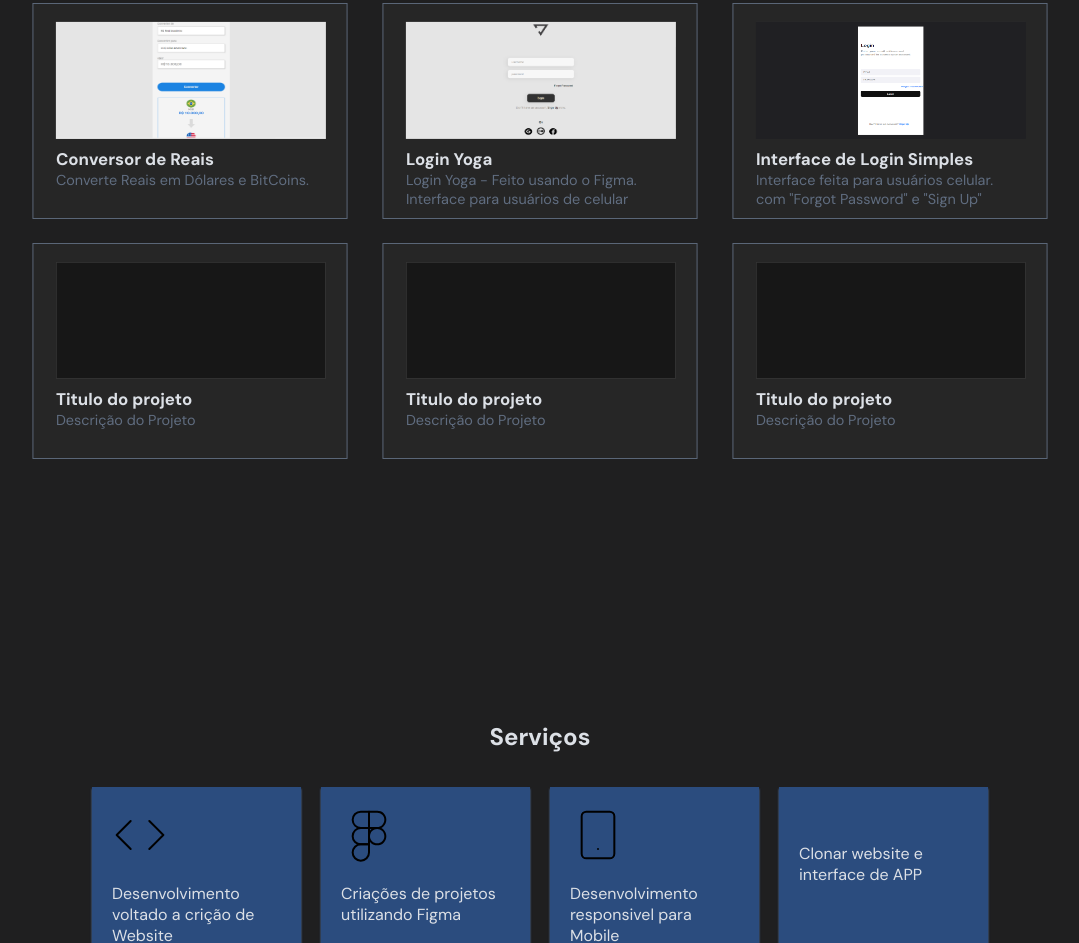
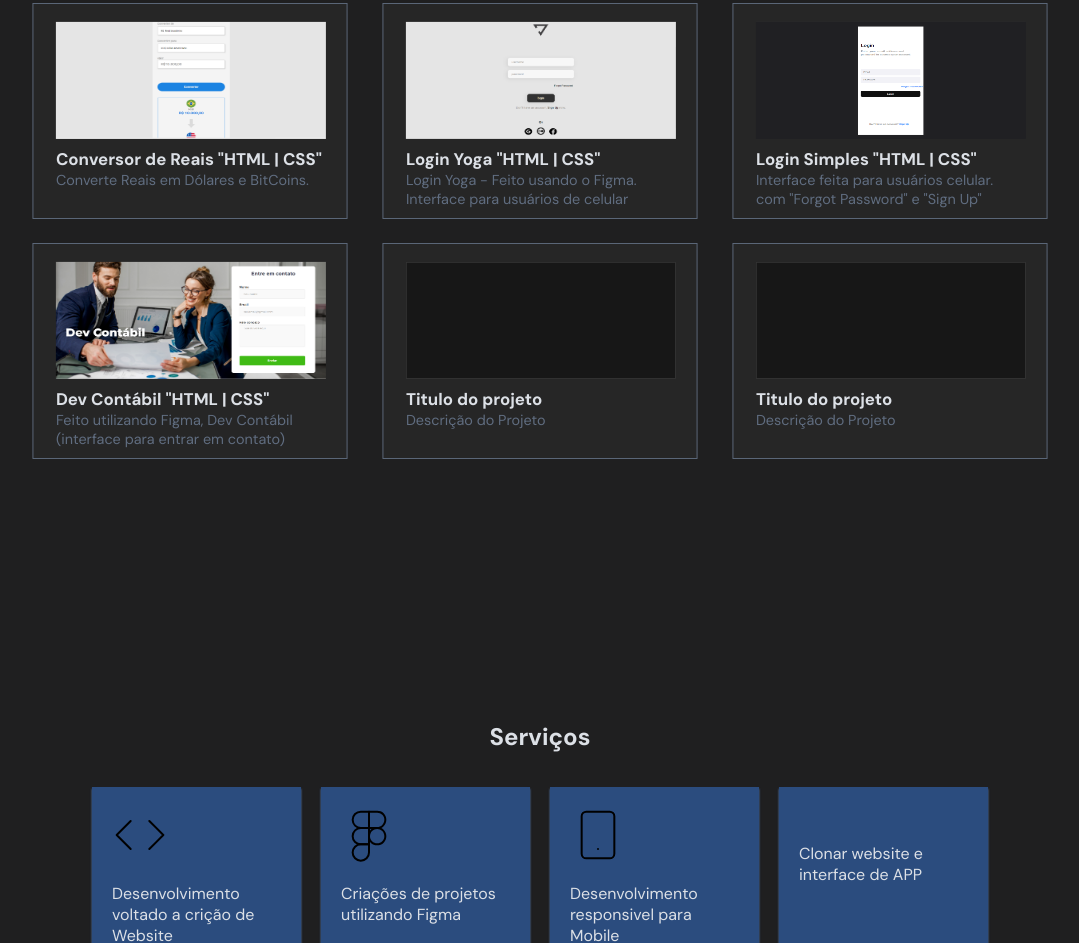
Before and after one commit to SamuelRosario-C/Portifolio, a plain HTML site: page index.html in a window 1280 px wide. Shown: the part 1769-2712 px from the top of the page, without its empty margins (100-1179 px from the left). Drawn offline with Linux system fonts and the light colour scheme.

Commit message:
add dev contábil list project

```diff
--- a/index.html
+++ b/index.html
@@ -89,30 +89,30 @@
             <div class="conteiner-wrap">
                 <a href="https://willissz.github.io/Currency-Converter-for-Reais/" class="container-project">
 
-                    <img class="project" src="./assets/ImgProjetos/conversordemoedas.png" alt="">
-                    <h3>Conversor de Reais</h3>
+                    <img class="project" src="./assets/ImgProjetos/conversordemoedas.png" alt="img-conversor-de-moedas">
+                    <h3>Conversor de Reais "HTML | CSS"</h3>
                     <p>Converte Reais em Dólares e BitCoins.</p>
 
                 </a>
                 <a href="https://willissz.github.io/Extra-Yoga/" class="container-project">
 
-                    <img class="project" src="./assets/ImgProjetos/login yoga.png" alt="">
-                    <h3>Login Yoga</h3>
+                    <img class="project" src="./assets/ImgProjetos/login yoga.png" alt="img-login-yoga">
+                    <h3>Login Yoga "HTML | CSS"</h3>
                     <p>Login Yoga - Feito usando o Figma. Interface para usuários de celular</p>
 
                 </a>
                 <a href="https://willissz.github.io/Project-Login/" class="container-project">
 
-                    <img class="project" src="./assets/ImgProjetos/loginsimplificado.png" alt="">
-                    <h3>Interface de Login Simples</h3>
+                    <img class="project" src="./assets/ImgProjetos/loginsimplificado.png" alt="img-interface-de-login-simples">
+                    <h3>Login Simples "HTML | CSS"</h3>
                     <p>Interface feita para usuários celular. com "Forgot Password" e "Sign Up"</p>
 
                 </a>
-                <a href="" class="container-project">
+                <a href="https://willissz.github.io/DevContabil/" class="container-project">
 
-                    <img class="project" src="./assets/img/imagemdeopcao.svg" alt="">
-                    <h3>Titulo do projeto</h3>
-                    <p>Descrição do Projeto</p>
+                    <img class="project" src="./assets/ImgProjetos/devcontabil.png" alt="img-dev-contabil">
+                    <h3>Dev Contábil "HTML | CSS"</h3>
+                    <p>Feito utilizando Figma, Dev Contábil (interface para entrar em contato)</p>
 
                 </a>
                 <a href="" class="container-project">
```
Also changed, not shown: assets/ImgProjetos/devcontabil.png (added).
